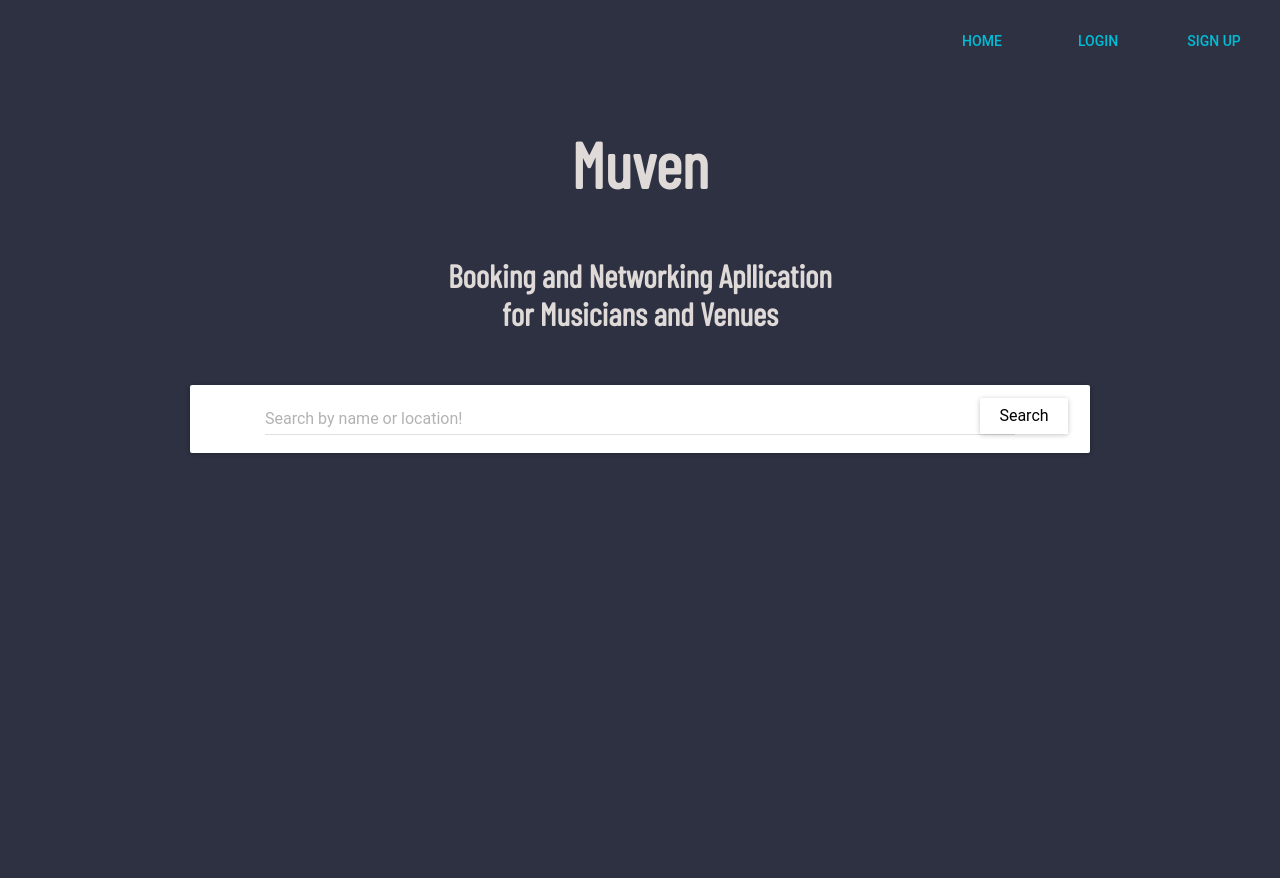
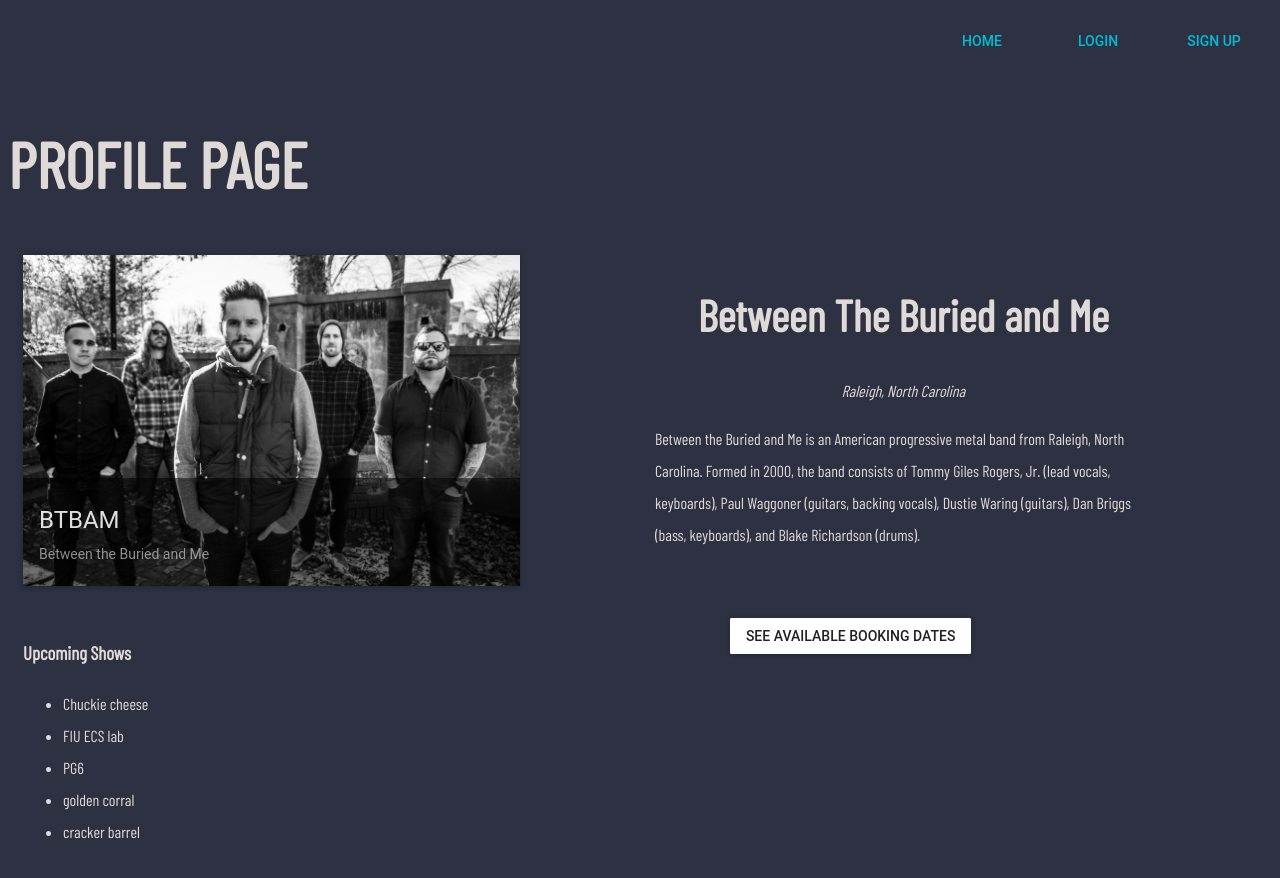
Before and after one commit to adamtahoun/muven, a React (Create React App) app in the folder front-end/: page /profile in a window 1280 px wide. Shown: the top 878 px of the page. Before the commit the page ends 800 px from the top, so only its background shows below. Built offline with nearby package versions, Linux system fonts and the light colour scheme.

Commit message:
temp profile added

```diff
--- a/front-end/package.json
+++ b/front-end/package.json
@@ -6,6 +6,7 @@
     "axios": "^0.17.1",
     "react": "^16.0.0",
     "react-dom": "^16.0.0",
+    "react-grid-system": "^3.1.0",
     "react-router-dom": "^4.2.2",
     "react-scripts": "1.0.14"
   },
--- /dev/null
+++ b/front-end/src/Components/profile/profile.js
@@ -0,0 +1,110 @@
+import React, { Component } from 'react';
+import { Card, CardActions, CardHeader, CardMedia, CardTitle } from 'material-ui/Card';
+import {Link} from 'react-router-dom';
+import axios from 'axios';
+import TextField from 'material-ui/TextField';
+import RaisedButton from 'material-ui/RaisedButton';
+import MuiThemeProvider from 'material-ui/styles/MuiThemeProvider';
+import NavBar from '../nav_bar/nav_bar';
+import { Container, Row, Col} from 'react-grid-system';
+import DatePicker, {Calendar} from 'material-ui/DatePicker';
+
+import Popover from 'material-ui/Popover';
+
+import pic from './images/btbam.jpg';
+
+class Profile extends Component{
+
+  constructor(props){
+    super(props);
+
+    this.state = {
+      open: false,
+    };
+  }
+
+  handleTouchTap = (event) => {
+    event.preventDefault();
+
+    this.setState({
+      open: true,
+      anchorEl: event.currentTarget,
+    });
+  };
+
+  handleRequestClose = () => {
+    this.setState({
+      open:false,
+    });
+  };
+  render(){
+    return(
+      <div>
+          <MuiThemeProvider>
+      <NavBar/>
+        <h2>PROFILE PAGE</h2>
+
+        <Container fluid style={{ lineHeight: '32px' }}>
+  <Row>
+    <Col xs={12} md={5}>
+    <Card>
+
+      <CardMedia
+        overlay={<CardTitle title="BTBAM" subtitle="Between the Buried and Me" />}
+      >
+        <img src={pic} alt="" />
+      </CardMedia>
+
+
+    </Card>
+
+    </Col>
+    <Col xs={6} md={5} offset={{md:1}}>
+    <center>
+    <h3 style={{fontSize : 44}}>Between The Buried and Me</h3>
+    <i>Raleigh, North Carolina</i>
+    </center>
+    <p>Between the Buried and Me is an American progressive metal band from Raleigh, North Carolina. Formed in 2000, the band consists of Tommy Giles Rogers, Jr. (lead vocals, keyboards), Paul Waggoner (guitars, backing vocals), Dustie Waring (guitars), Dan Briggs (bass, keyboards), and Blake Richardson (drums).</p>
+    </Col>
+  </Row>
+  <br />
+  <Row >
+    <Col xs={6}  ><h3>Upcoming Shows</h3>
+    <ul>
+    <li>Chuckie cheese</li>
+      <li>FIU ECS lab</li>
+        <li>PG6</li>
+          <li>golden corral</li>
+            <li>cracker barrel</li>
+    </ul>
+</Col>
+
+    <Col xs={4}  >
+    <center>
+    <RaisedButton
+      onClick = {this.handleTouchTap}
+      label = "See available booking dates"
+    />
+    <Popover
+      open = {this.state.open}
+      anchorEl = {this.state.anchorEl}
+      anchorOrigin={{horizontal: 'left', vertical: 'bottom'}}
+      targetOrigin={{horizontal: 'left', vertical: 'top'}}
+      onRequestClose = {this.handleRequestClose}
+    >
+    <DatePicker/>
+    </Popover>
+    </center>
+    </Col>
+  </Row>
+  <br />
+
+</Container>
+
+        </MuiThemeProvider>
+      </div>
+    )
+  }
+
+}
+ export default Profile;
--- a/front-end/src/index.js
+++ b/front-end/src/index.js
@@ -4,7 +4,8 @@
 import App from './App';
 import SignUpForm from './Components/sign_up_form';
 import LoginForm from './Components/log_in_form';
-import EditProfile from './Components/edit_profile/edit_profile'
+import EditProfile from './Components/edit_profile/edit_profile';
+import Profile from './Components/profile/profile';
 
 import registerServiceWorker from './registerServiceWorker';
 
@@ -15,6 +16,7 @@
         <Route path = "/signup" component = {SignUpForm} />
         <Route path = "/login" component = {LoginForm} />
         <Route path ="/edit" component = {EditProfile} />
+        <Route path = "/profile" component = {Profile} />
         <Route path = "/" component = {App} />
       </Switch>
     </div>
```
Also changed, not shown: front-end/src/Components/profile/images/btbam.jpg (added).
